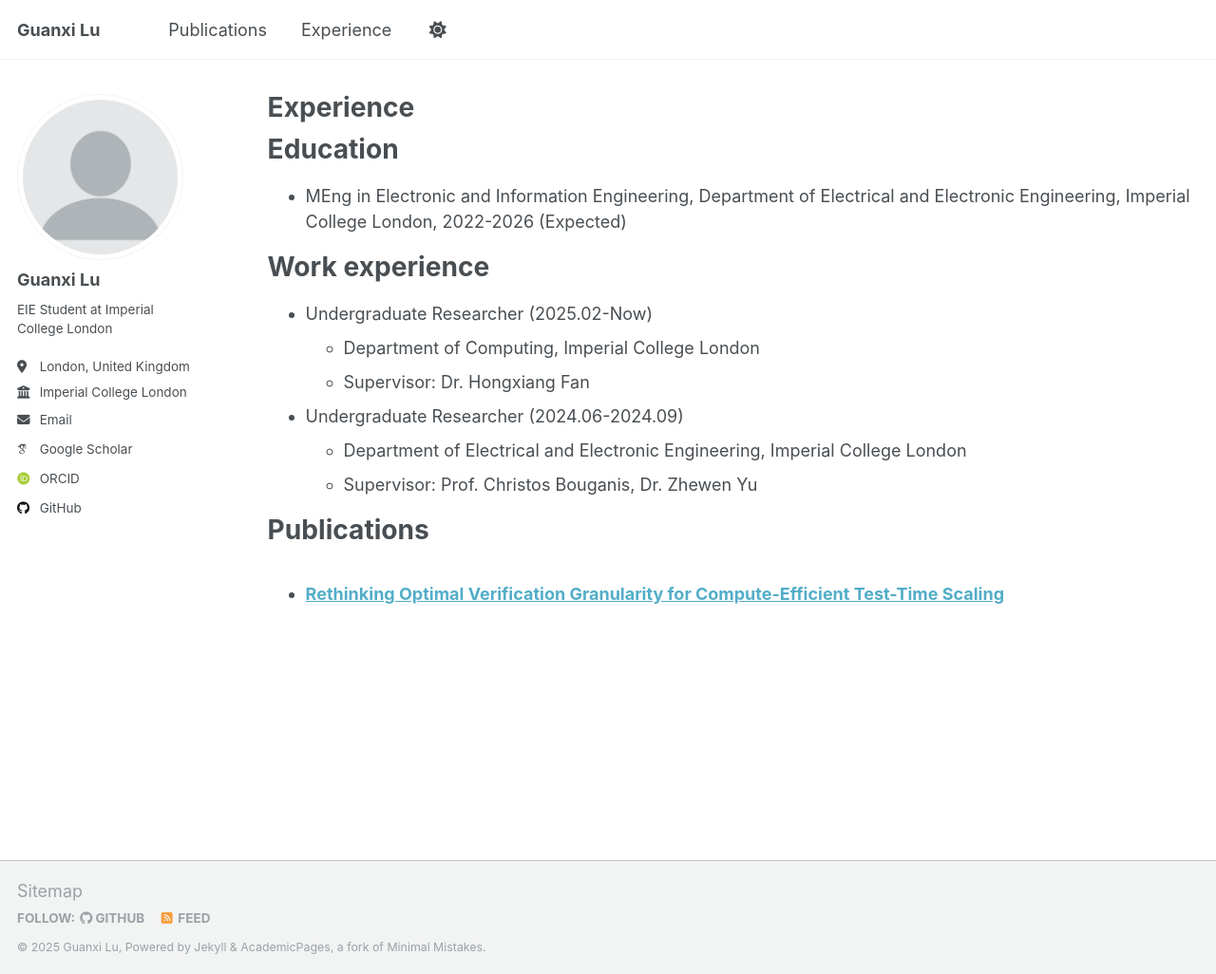
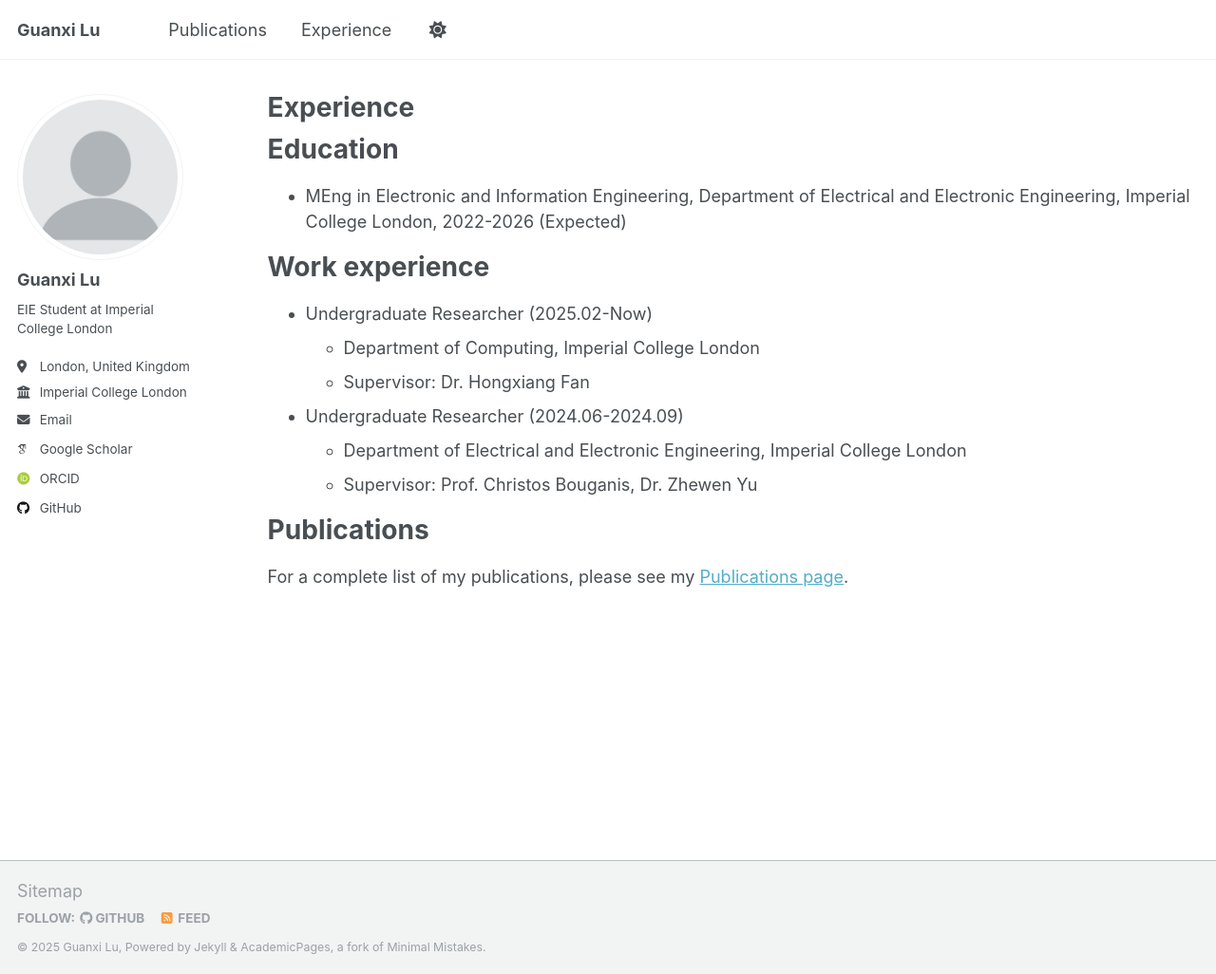
Before and after one commit to lgxi24/lgxi24.github.io, a Jekyll site: the page built from _pages/cv.md, in a window 1280 px wide and 1026 px high. Shown: the whole window at 95% size. Built offline with Jekyll 4.4.1, drawn with Linux system fonts in a browser that asks for light colours; some web fonts are replaced; a script that is not in the unit is left out.

Commit message:
update publication page

```diff
--- a/_pages/cv.md
+++ b/_pages/cv.md
@@ -35,9 +35,13 @@ Work experience
 
 Publications
 ======
+For a complete list of my publications, please see my [Publications page](/publications/).
+
+<!-- Publications
+======
   <ul>{% for post in site.publications reversed %}
     {% include archive-single-cv.html %}
-  {% endfor %}</ul>
+  {% endfor %}</ul> -->
 
 <!-- Talks
 ======
```
